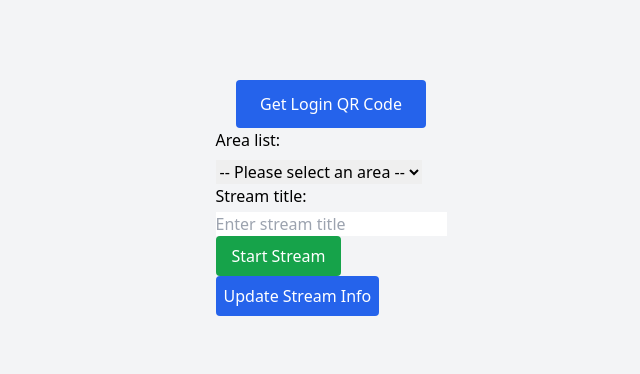
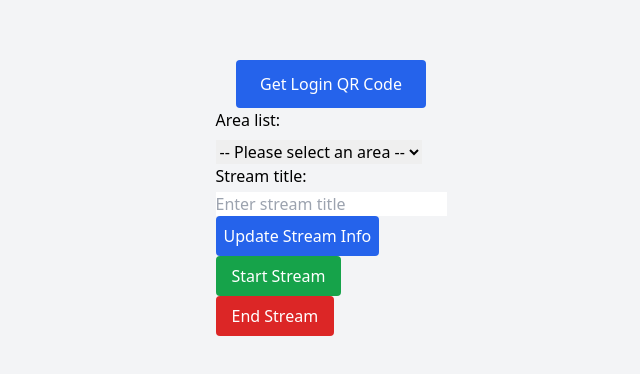
Before and after one commit to TianYu-00/Bilibili-Stream-Manager, a React (Vite) app: page / in a window 1280 px wide. Shown: the part 202-576 px from the top of the page, without its empty margins (309-949 px from the left). Built offline with nearby package versions, Linux system fonts and the light colour scheme.

Commit message:
Add end live stream functionality
Implemented the ability to end a live stream by adding an EndLiveStream API, IPC handler, preload bridge, and a new EndStream React component. Updated the README to reflect completed features and adjusted the App component to include the new end stream control.

```diff
--- a/src/main/api.js
+++ b/src/main/api.js
@@ -169,3 +169,29 @@ export async function StartLiveStream({ room_id, area_v2, platform, sessdata, cs
     throw error
   }
 }
+
+export async function EndLiveStream({ room_id, platform, sessdata, csrf }) {
+  try {
+    const formBody = new URLSearchParams({
+      room_id, // live room id
+      platform, // pc_link or android_link // web_link (deprecated)
+      csrf // csrf
+    }).toString()
+
+    const response = await axios.post(
+      'https://api.live.bilibili.com/room/v1/Room/stopLive',
+      formBody,
+      {
+        headers: {
+          'Content-Type': 'application/x-www-form-urlencoded',
+          Cookie: `SESSDATA=${sessdata}; bili_jct=${csrf}`
+        }
+      }
+    )
+
+    return response.data
+  } catch (error) {
+    console.error(error)
+    throw error
+  }
+}
--- a/src/main/index.js
+++ b/src/main/index.js
@@ -9,7 +9,8 @@ import {
   GetRoomIdByUID,
   GetAreaList,
   StartLiveStream,
-  UpdateStreamInfo
+  UpdateStreamInfo,
+  EndLiveStream
 } from './api'
 
 function createWindow() {
@@ -83,12 +84,16 @@ app.whenReady().then(() => {
     return await GetAreaList()
   })
 
+  ipcMain.handle('update-stream-info', async (_, { room_id, title, area_id, sessdata, csrf }) => {
+    return await UpdateStreamInfo({ room_id, title, area_id, sessdata, csrf })
+  })
+
   ipcMain.handle('start-live-stream', async (_, { room_id, area_v2, platform, sessdata, csrf }) => {
     return await StartLiveStream({ room_id, area_v2, platform, sessdata, csrf })
   })
 
-  ipcMain.handle('update-stream-info', async (_, { room_id, title, area_id, sessdata, csrf }) => {
-    return await UpdateStreamInfo({ room_id, title, area_id, sessdata, csrf })
+  ipcMain.handle('end-live-stream', async (_, { room_id, platform, sessdata, csrf }) => {
+    return await EndLiveStream({ room_id, platform, sessdata, csrf })
   })
 
   createWindow()
--- a/src/preload/index.js
+++ b/src/preload/index.js
@@ -8,10 +8,12 @@ const api = {
   verifyLogin: (sessdata) => ipcRenderer.invoke('verify-login', sessdata),
   getRoomIdByUID: (uid) => ipcRenderer.invoke('get-room-id-by-uid', uid),
   getAreaList: () => ipcRenderer.invoke('get-area-list'),
+  updateStreamInfo: ({ room_id, title, area_id, sessdata, csrf }) =>
+    ipcRenderer.invoke('update-stream-info', { room_id, title, area_id, sessdata, csrf }),
   startLiveStream: ({ room_id, area_v2, platform, sessdata, csrf }) =>
     ipcRenderer.invoke('start-live-stream', { room_id, area_v2, platform, sessdata, csrf }),
-  updateStreamInfo: ({ room_id, title, area_id, sessdata, csrf }) =>
-    ipcRenderer.invoke('update-stream-info', { room_id, title, area_id, sessdata, csrf })
+  endLiveStream: ({ room_id, platform, sessdata, csrf }) =>
+    ipcRenderer.invoke('end-live-stream', { room_id, platform, sessdata, csrf })
 }
 
 // Use `contextBridge` APIs to expose Electron APIs to
--- a/src/renderer/src/App.jsx
+++ b/src/renderer/src/App.jsx
@@ -4,6 +4,7 @@ import AreaList from './components/AreaList'
 import StreamTitle from './components/StreamTitle'
 import StartStream from './components/StartStream'
 import UpdateStream from './components/UpdateStream'
+import EndStream from './components/EndStream'
 
 function App() {
   const [qrData, setQrData] = useState(null)
@@ -192,6 +193,13 @@ function App() {
         {roomId && <p className="mt-1 break-words">Room ID: {roomId}</p>}
         <AreaList selectedAreaId={selectedAreaId} onAreaChange={handleAreaChange} />
         <StreamTitle title={streamTitle} onTitleChange={handleStreamTitleChange} />
+        <UpdateStream
+          room_id={roomId}
+          title={streamTitle}
+          area_id={selectedAreaId}
+          sessdata={sessdata}
+          csrf={csrf}
+        />
         <StartStream
           room_id={roomId}
           area_v2={selectedAreaId}
@@ -199,13 +207,8 @@ function App() {
           sessdata={sessdata}
           csrf={csrf}
         />
-        <UpdateStream
-          room_id={roomId}
-          title={streamTitle}
-          area_id={selectedAreaId}
-          sessdata={sessdata}
-          csrf={csrf}
-        />
+
+        <EndStream room_id={roomId} platform={platform} sessdata={sessdata} csrf={csrf} />
       </div>
     </div>
   )
--- /dev/null
+++ b/src/renderer/src/components/EndStream.jsx
@@ -0,0 +1,37 @@
+import React, { useState } from 'react'
+
+export default function EndStream({ room_id, platform, sessdata, csrf }) {
+  const [status, setStatus] = useState('')
+
+  const handleEnd = async () => {
+    if (!room_id || !platform || !sessdata || !csrf) {
+      setStatus('Please make sure all parameters are set.')
+      return
+    }
+    setStatus('Ending stream...')
+
+    try {
+      const response = await window.api.endLiveStream({ room_id, platform, sessdata, csrf })
+      console.log(response)
+      if (response.code === 0) {
+        setStatus('Live stream ended successfully')
+      } else {
+        setStatus(`Failed to end stream: ${response.message || response.msg}`)
+      }
+    } catch (error) {
+      setStatus(`Error: ${error.message}`)
+    }
+  }
+
+  return (
+    <div>
+      <button
+        onClick={handleEnd}
+        className="px-4 py-2 bg-red-600 text-white rounded hover:bg-red-700"
+      >
+        End Stream
+      </button>
+      {status && <p className="mt-2">{status}</p>}
+    </div>
+  )
+}
```
Also changed, not shown: 1 other file (tests, documents, lock files or other folders).
